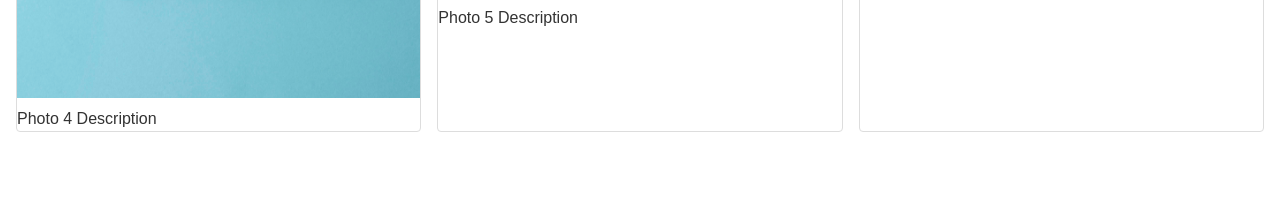
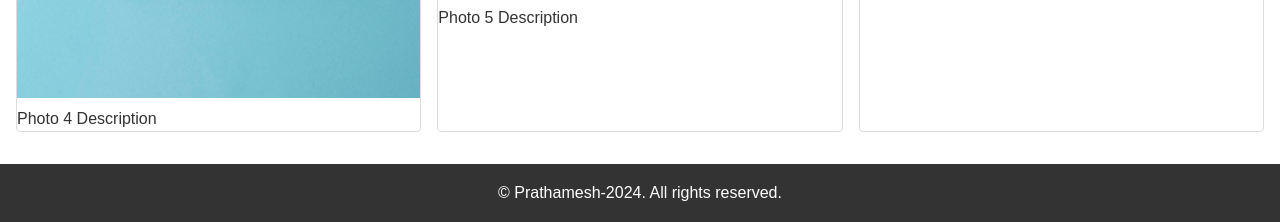
Before and after one commit to prathameshmali09/PW-Full-Stack, a plain HTML site: page Week4/Responsive Photo Gallery/index.html in a window 1280 px wide. Shown: the part 759-981 px from the top of the page. Before the commit the page ends 907 px from the top, so only its background shows below. Drawn offline with Linux system fonts and the light colour scheme.

Commit message:
Revert "code updated - footer not present"
This reverts commit ce94415eb24f7e23d6ba6a1584d32e70a5c1f900.

```diff
--- a/Week4/Responsive Photo Gallery/index.html
+++ b/Week4/Responsive Photo Gallery/index.html
@@ -38,6 +38,10 @@
             <figcaption>Photo 6 Description</figcaption>
         </figure>
     </main>
+
+    <footer>
+        <p>&copy; Prathamesh-2024. All rights reserved.</p>
+    </footer>
 </body>
 
 </html>
```
